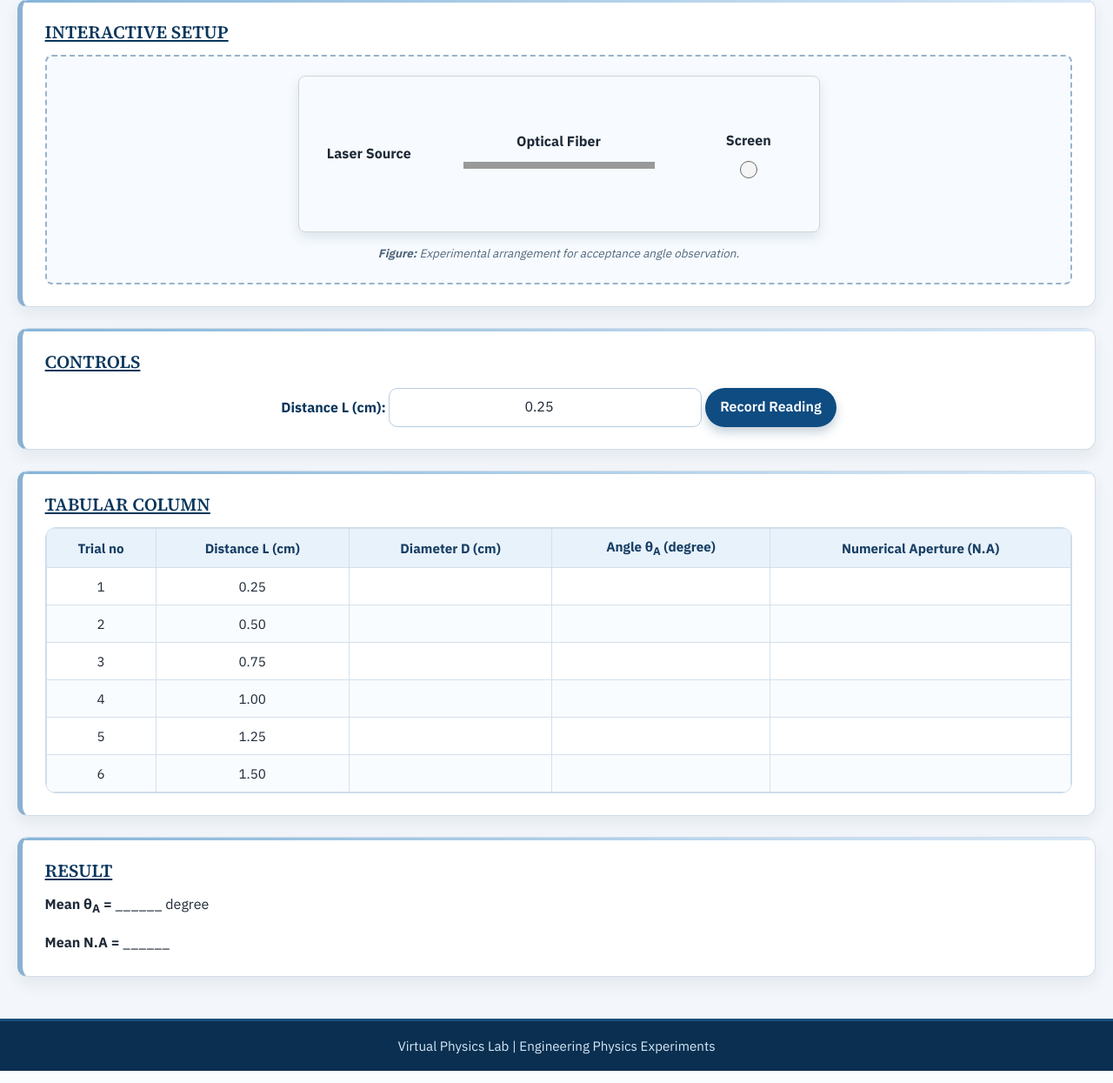
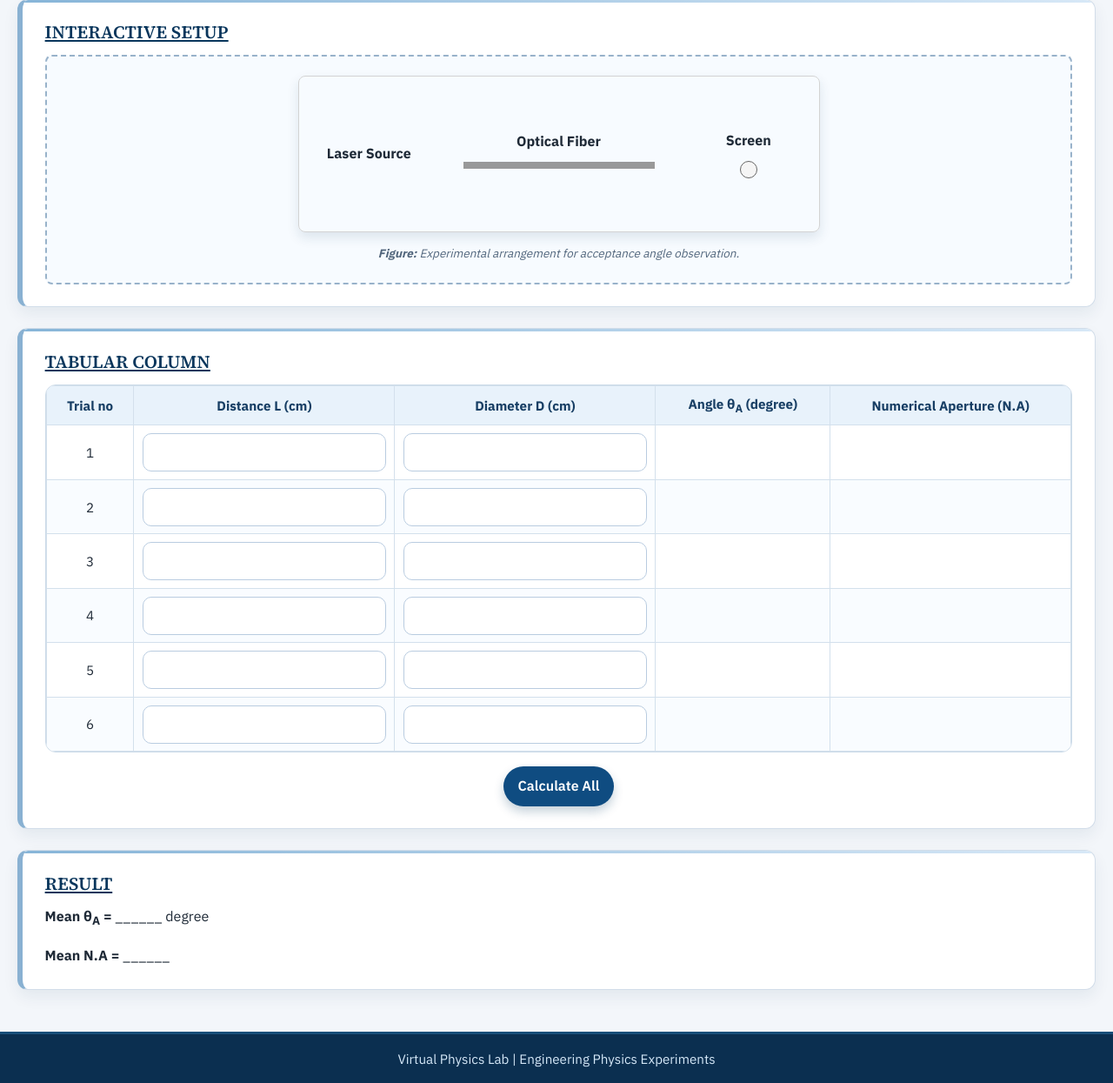
Before and after one commit to sushxnth17/virtual-physics-lab, a Flask app: page /experiments/na_optical_fibre in a window 1280 px wide. Shown: the part 1605-2850 px from the top of the page at 87% size. Run offline with Flask 3, Linux system fonts and the light colour scheme.

Commit message:
Add NA optical fiber experiment with interactive table input and calculations

```diff
--- a/experiments/na_optical_fibre.py
+++ b/experiments/na_optical_fibre.py
@@ -12,8 +12,8 @@ def compute_na_optical_fibre_response(**kwargs):
 	- NA = sin(theta_A in radians)
 	"""
 
-    L = kwargs.get('L')
-    D = kwargs.get('D')
+	L = kwargs.get('L')
+	D = kwargs.get('D')
 
 	if L is None or D is None:
 		raise ValueError("L and D must be provided.")
--- /dev/null
+++ b/static/js/na_optical_fibre.js
@@ -0,0 +1,265 @@
+/**
+ * Numerical Aperture of Optical Fiber Experiment
+ * Table-based input workflow: read rows, call backend, fill results, compute means.
+ */
+
+let theta_values = [];
+let na_values = [];
+
+/**
+ * Get NA observation table element.
+ * @returns {HTMLTableElement|null}
+ */
+function getObservationTable() {
+	return document.getElementById('naObservationTable');
+}
+
+/**
+ * Get all table body rows for observations.
+ * @returns {HTMLTableRowElement[]}
+ */
+function getObservationRows() {
+	const table = getObservationTable();
+	if (!table || !table.tBodies[0]) {
+		return [];
+	}
+
+	return Array.from(table.tBodies[0].rows);
+}
+
+/**
+ * Parse numeric input safely.
+ * @param {HTMLInputElement|null} input
+ * @returns {number|null}
+ */
+function parseInputValue(input) {
+	if (!input || input.value.trim() === '') {
+		return null;
+	}
+
+	const value = parseFloat(input.value);
+	return Number.isFinite(value) ? value : null;
+}
+
+/**
+ * Validate one row's L and D inputs.
+ * @param {number|null} L
+ * @param {number|null} D
+ * @returns {boolean}
+ */
+function isValidRowInput(L, D) {
+	if (L === null || D === null) {
+		return false;
+	}
+
+	if (L <= 0 || D < 0) {
+		return false;
+	}
+
+	return true;
+}
+
+/**
+ * Build backend payload.
+ * @param {number} L
+ * @param {number} D
+ * @returns {{L:number, D:number}}
+ */
+function prepareNAPayload(L, D) {
+	return {
+		L: Number(L),
+		D: Number(D)
+	};
+}
+
+/**
+ * Call NA backend API.
+ * @param {{L:number, D:number}} payload
+ * @returns {Promise<{theta:number, NA:number}>}
+ */
+async function callNAApi(payload) {
+	const response = await fetch('/api/na_optical_fibre', {
+		method: 'POST',
+		headers: {
+			'Content-Type': 'application/json'
+		},
+		body: JSON.stringify(payload)
+	});
+
+	const data = await response.json();
+	if (!response.ok) {
+		const message = data && data.error ? data.error : response.statusText;
+		throw new Error(`HTTP ${response.status}: ${message}`);
+	}
+
+	return data;
+}
+
+/**
+ * Normalize API response for safe rendering.
+ * @param {{theta:number, NA:number}} apiResponse
+ * @returns {{theta:number, NA:number}}
+ */
+function extractNAResponse(apiResponse) {
+	const theta = Number(apiResponse.theta);
+	const NA = Number(apiResponse.NA);
+
+	if (!Number.isFinite(theta) || !Number.isFinite(NA)) {
+		throw new Error('Invalid API response: theta/NA must be numeric.');
+	}
+
+	return { theta, NA };
+}
+
+/**
+ * Fill one table row output cells.
+ * @param {HTMLTableRowElement} row
+ * @param {{theta:number, NA:number}} result
+ */
+function updateRowOutputs(row, result) {
+	const thetaCell = row.querySelector('.theta-value');
+	const naCell = row.querySelector('.na-value');
+
+	if (thetaCell) {
+		thetaCell.textContent = result.theta.toFixed(3);
+	}
+
+	if (naCell) {
+		naCell.textContent = result.NA.toFixed(4);
+	}
+}
+
+/**
+ * Clear one row output cells.
+ * @param {HTMLTableRowElement} row
+ */
+function clearRowOutputs(row) {
+	const thetaCell = row.querySelector('.theta-value');
+	const naCell = row.querySelector('.na-value');
+
+	if (thetaCell) {
+		thetaCell.textContent = '';
+	}
+
+	if (naCell) {
+		naCell.textContent = '';
+	}
+}
+
+/**
+ * Compute arithmetic mean.
+ * @param {number[]} values
+ * @returns {number}
+ */
+function computeMean(values) {
+	if (!values.length) {
+		return 0;
+	}
+
+	const sum = values.reduce((acc, value) => acc + value, 0);
+	return sum / values.length;
+}
+
+/**
+ * Update result section values.
+ */
+function updateResults() {
+	const meanThetaElement = document.getElementById('meanThetaValue');
+	const meanNAElement = document.getElementById('meanNAValue');
+
+	if (!meanThetaElement || !meanNAElement) {
+		return;
+	}
+
+	if (!theta_values.length || !na_values.length) {
+		meanThetaElement.textContent = '______';
+		meanNAElement.textContent = '______';
+		return;
+	}
+
+	meanThetaElement.textContent = computeMean(theta_values).toFixed(3);
+	meanNAElement.textContent = computeMean(na_values).toFixed(4);
+}
+
+/**
+ * Process one row by calling backend and updating output cells.
+ * @param {HTMLTableRowElement} row
+ * @returns {Promise<boolean>} true if row computed
+ */
+async function processObservationRow(row) {
+	const lInput = row.querySelector('.na-l-input');
+	const dInput = row.querySelector('.na-d-input');
+
+	const L = parseInputValue(lInput);
+	const D = parseInputValue(dInput);
+
+	if (L === null && D === null) {
+		clearRowOutputs(row);
+		return false;
+	}
+
+	if (!isValidRowInput(L, D)) {
+		clearRowOutputs(row);
+		return false;
+	}
+
+	const payload = prepareNAPayload(L, D);
+	const apiResponse = await callNAApi(payload);
+	const result = extractNAResponse(apiResponse);
+
+	updateRowOutputs(row, result);
+	theta_values.push(result.theta);
+	na_values.push(result.NA);
+
+	return true;
+}
+
+/**
+ * Handle Calculate All button click.
+ */
+async function calculateAllReadings() {
+	try {
+		theta_values = [];
+		na_values = [];
+
+		const rows = getObservationRows();
+		if (!rows.length) {
+			alert('Observation table rows are not available.');
+			updateResults();
+			return;
+		}
+
+		for (const row of rows) {
+			await processObservationRow(row);
+		}
+
+		updateResults();
+	} catch (error) {
+		console.error('NA Calculate All failed:', error);
+		alert(`Could not calculate readings: ${error.message}`);
+	}
+}
+
+/**
+ * Register event listeners.
+ */
+function attachEventListeners() {
+	const calculateAllBtn = document.getElementById('calculateAllBtn');
+	if (calculateAllBtn) {
+		calculateAllBtn.addEventListener('click', calculateAllReadings);
+	}
+}
+
+/**
+ * Initialize NA experiment page.
+ */
+function initializeNAExperiment() {
+	attachEventListeners();
+	updateResults();
+}
+
+if (document.readyState === 'loading') {
+	document.addEventListener('DOMContentLoaded', initializeNAExperiment);
+} else {
+	initializeNAExperiment();
+}
--- a/templates/na_optical_fibre.html
+++ b/templates/na_optical_fibre.html
@@ -91,18 +91,9 @@
 	</section>
 
 	<section class="experiment-section">
-		<h3><u>CONTROLS</u></h3>
-		<div class="control-strip">
-			<label for="distanceLInput"><strong>Distance L (cm): </strong></label>
-			<input type="number" id="distanceLInput" step="0.01" min="0" value="0.25" class="input-compact">
-			<button type="button" class="btn btn-primary" id="recordReadingBtn">Record Reading</button>
-		</div>
-	</section>
-
-	<section class="experiment-section">
 		<h3><u>TABULAR COLUMN</u></h3>
 		<div class="table-container">
-			<table class="observation-table">
+			<table class="observation-table" id="naObservationTable">
 				<thead>
 					<tr>
 						<th>Trial no</th>
@@ -115,56 +106,63 @@
 				<tbody>
 					<tr>
 						<td>1</td>
-						<td>0.25</td>
-						<td></td>
-						<td></td>
-						<td></td>
+						<td><input type="number" step="0.01" min="0" class="input-compact na-l-input" data-trial="1"></td>
+						<td><input type="number" step="0.01" min="0" class="input-compact na-d-input" data-trial="1"></td>
+						<td class="theta-value"></td>
+						<td class="na-value"></td>
 					</tr>
 					<tr>
 						<td>2</td>
-						<td>0.50</td>
-						<td></td>
-						<td></td>
-						<td></td>
+						<td><input type="number" step="0.01" min="0" class="input-compact na-l-input" data-trial="2"></td>
+						<td><input type="number" step="0.01" min="0" class="input-compact na-d-input" data-trial="2"></td>
+						<td class="theta-value"></td>
+						<td class="na-value"></td>
 					</tr>
 					<tr>
 						<td>3</td>
-						<td>0.75</td>
-						<td></td>
-						<td></td>
-						<td></td>
+						<td><input type="number" step="0.01" min="0" class="input-compact na-l-input" data-trial="3"></td>
+						<td><input type="number" step="0.01" min="0" class="input-compact na-d-input" data-trial="3"></td>
+						<td class="theta-value"></td>
+						<td class="na-value"></td>
 					</tr>
 					<tr>
 						<td>4</td>
-						<td>1.00</td>
-						<td></td>
-						<td></td>
-						<td></td>
+						<td><input type="number" step="0.01" min="0" class="input-compact na-l-input" data-trial="4"></td>
+						<td><input type="number" step="0.01" min="0" class="input-compact na-d-input" data-trial="4"></td>
+						<td class="theta-value"></td>
+						<td class="na-value"></td>
 					</tr>
 					<tr>
 						<td>5</td>
-						<td>1.25</td>
-						<td></td>
-						<td></td>
-						<td></td>
+						<td><input type="number" step="0.01" min="0" class="input-compact na-l-input" data-trial="5"></td>
+						<td><input type="number" step="0.01" min="0" class="input-compact na-d-input" data-trial="5"></td>
+						<td class="theta-value"></td>
+						<td class="na-value"></td>
 					</tr>
 					<tr>
 						<td>6</td>
-						<td>1.50</td>
-						<td></td>
-						<td></td>
-						<td></td>
+						<td><input type="number" step="0.01" min="0" class="input-compact na-l-input" data-trial="6"></td>
+						<td><input type="number" step="0.01" min="0" class="input-compact na-d-input" data-trial="6"></td>
+						<td class="theta-value"></td>
+						<td class="na-value"></td>
 					</tr>
 				</tbody>
 			</table>
+		</div>
+		<div class="action-row">
+			<button type="button" id="calculateAllBtn" class="btn btn-primary">Calculate All</button>
 		</div>
 	</section>
 
 	<section class="experiment-section">
 		<h3><u>RESULT</u></h3>
-		<p><strong>Mean &theta;<sub>A</sub> =</strong> ______ degree</p>
-		<p><strong>Mean N.A =</strong> ______</p>
+		<p><strong>Mean &theta;<sub>A</sub> =</strong> <span id="meanThetaValue">______</span> degree</p>
+		<p><strong>Mean N.A =</strong> <span id="meanNAValue">______</span></p>
 	</section>
 
 </div>
 {% endblock %}
+
+{% block scripts %}
+<script src="{{ url_for('static', filename='js/na_optical_fibre.js') }}"></script>
+{% endblock %}
```
